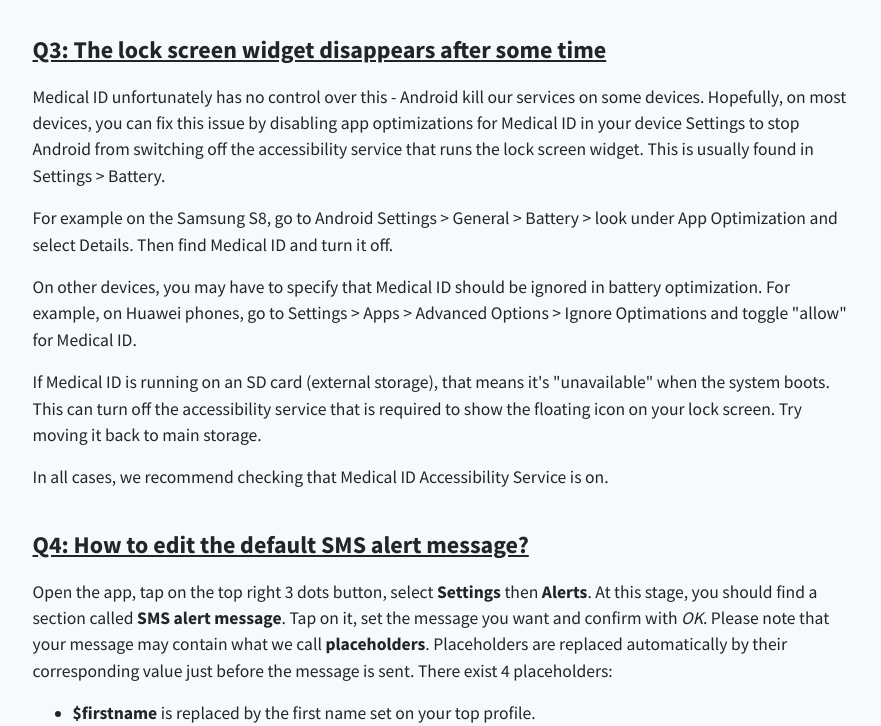
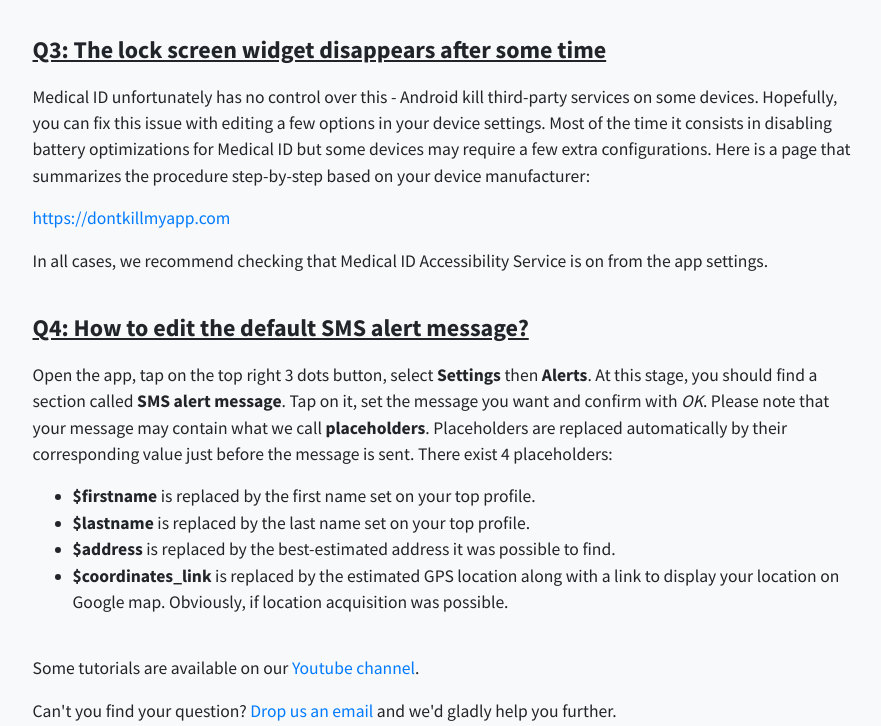
Before and after one commit to medicalid/medicalid.github.io, a Jekyll site: the page built from faq.md, in a window 1280 px wide and 900 px high, scrolled down 1434 px, cut to the strip 174-900 px from the top of the window. Shown: the whole strip, without its empty margins (195-1076 px from the left). Built offline with Jekyll 4.4.1, drawn with Linux system fonts in a browser that asks for light colours; nearby versions of some CDN libraries.

Commit message:
Update faq.md

```diff
--- a/faq.md
+++ b/faq.md
@@ -75,16 +75,12 @@
 
     <div class="faq-entry">
       <h4 id="preventing_lockscreen_widget_disappearing">Q3: The lock screen widget disappears after some time</h4>
-      <p>Medical ID unfortunately has no control over this - Android kill our services on some devices. Hopefully, on most devices, you can fix this issue by disabling app optimizations for Medical ID in your device Settings to stop Android from switching off the accessibility service that runs the lock screen widget. This is usually found in Settings > Battery.
+      <p>Medical ID unfortunately has no control over this - Android kill third-party services on some devices. Hopefully, you can fix this issue with editing a few options in your device settings. Most of the time it consists in disabling battery optimizations for Medical ID but some devices may require a few extra configurations. Here is a page that summarizes the procedure step-by-step based on your device manufacturer:
 </p>
 
-<p>For example on the Samsung S8, go to Android Settings > General > Battery > look under App Optimization and select Details. Then find Medical ID and turn it off.</p>
+<p><a href="https://dontkillmyapp.com?app=Medical%20ID">https://dontkillmyapp.com</a></p>
 
-<p>On other devices, you may have to specify that Medical ID should be ignored in battery optimization. For example, on Huawei phones, go to Settings > Apps > Advanced Options > Ignore Optimations and toggle "allow" for Medical ID.</p>
-
-<p>If Medical ID is running on an SD card (external storage), that means it's "unavailable" when the system boots. This can turn off the accessibility service that is required to show the floating icon on your lock screen. Try moving it back to main storage.</p>
-
-<p>In all cases, we recommend checking that Medical ID Accessibility Service is on.</p>
+<p>In all cases, we recommend checking that Medical ID Accessibility Service is on from the app settings.</p>
 
     </div>
     <div class="faq-entry">
```
